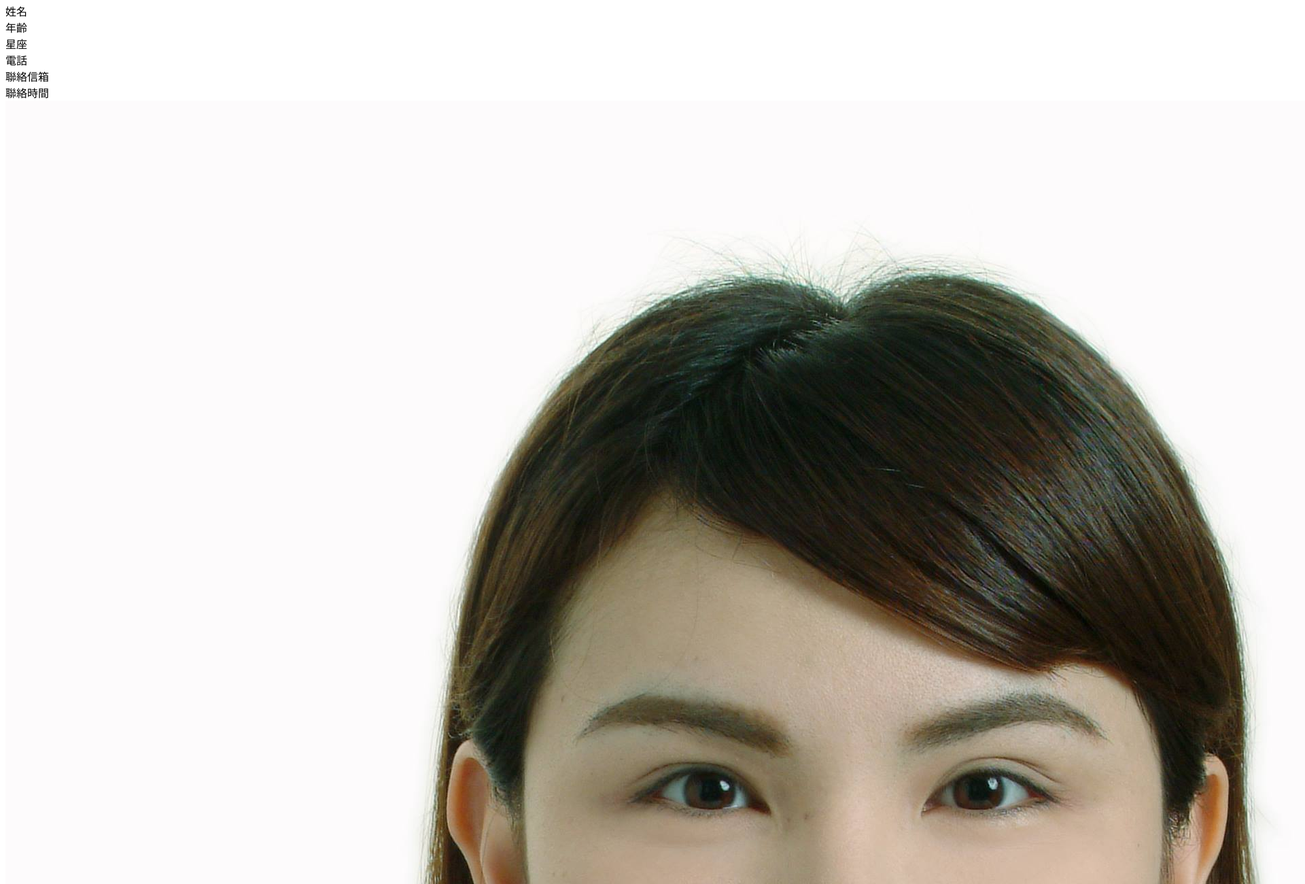
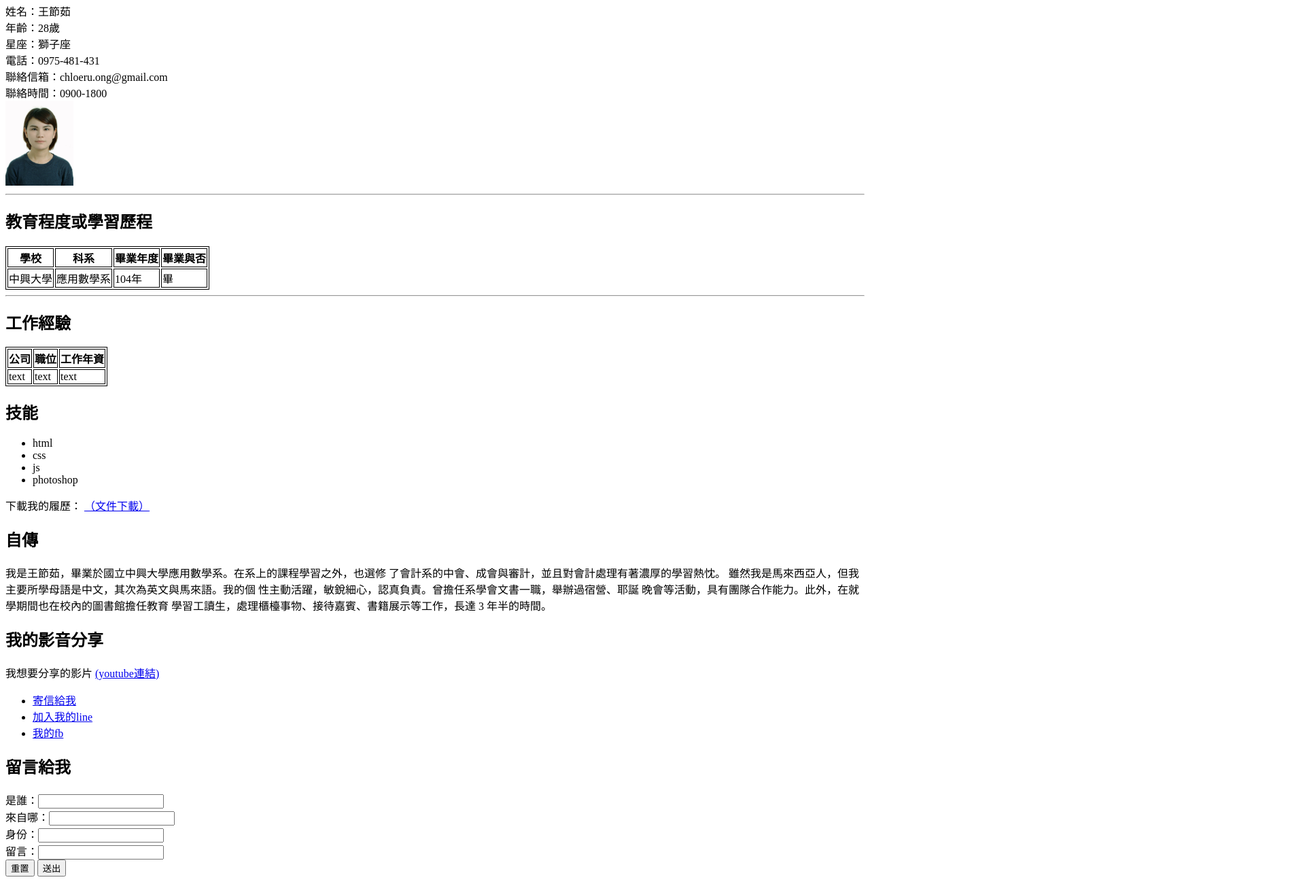
Before and after one commit to chloeong/cd105, a plain HTML site: page 180919/index.html in a window 1280 px wide. Shown: the part 140-1440 px from the top of the page at 68% size, 1920 px wide, since content can reach past the window. Drawn offline with Linux system fonts and the light colour scheme.

Commit message:
resume v1

```diff
--- a/180919/index.html
+++ b/180919/index.html
@@ -4,18 +4,19 @@
     <meta charset="UTF-8">
     <meta name="viewport" content="width=device-width, initial-scale=1.0">
     <meta http-equiv="X-UA-Compatible" content="ie=edge">
+    <link rel="stylesheet" href="style/style.css">
     <title>Document</title>
 </head>
 <body>
     <h1>履歷自傳製作</h1>
     <h2>個人基本資料</h2>
-    <div>姓名</div>
-    <div>年齡</div>
-    <div>星座</div>
-    <div>電話</div>
-    <div>聯絡信箱</div>
-    <div>聯絡時間</div>
-    <img src="images/41804352_1861701023925742_5727105397613920256_n.jpg" alt="" />
+    <div>姓名：王節茹</div>
+    <div>年齡：28歲</div>
+    <div>星座：獅子座</div>
+    <div>電話：0975-481-431</div>
+    <div>聯絡信箱：chloeru.ong@gmail.com</div>
+    <div>聯絡時間：0900-1800</div>
+    <img src="images/41804352_1861701023925742_5727105397613920256_n.jpg" class="photo" alt="照片" />
     <hr />
     <h2>教育程度或學習歷程</h2>
     <table>
@@ -26,7 +27,7 @@
             <th>畢業與否</th>
         </tr>
         <tr>
-            <td>國立中興大學</td>
+            <td>中興大學</td>
             <td>應用數學系</td>
             <td>104年</td>
             <td>畢</td>
@@ -55,9 +56,33 @@
     </ul>
     <div>下載我的履歷：
         <a href="C:\Users\Java\Documents\cd105\180919\resume">（文件下載）</a>
-        </div>
+    </div>
+    <h2>自傳</h2>
+    <p>我是王節茹，畢業於國立中興大學應用數學系。在系上的課程學習之外，也選修
+        了會計系的中會、成會與審計，並且對會計處理有著濃厚的學習熱忱。
+        雖然我是馬來西亞人，但我主要所學母語是中文，其次為英文與馬來語。我的個
+        性主動活躍，敏銳細心，認真負責。曾擔任系學會文書一職，舉辦過宿營、耶誕
+        晚會等活動，具有團隊合作能力。此外，在就學期間也在校內的圖書館擔任教育
+        學習工讀生，處理櫃檯事物、接待嘉賓、書籍展示等工作，長達 3 年半的時間。
+        </p>
+        <h2>我的影音分享</h2>
+        <p>我想要分享的影片
+            <a href="https://www.youtube.com/watch?v=MaRKzDN-mkw">(youtube連結)</a>
+        </p>
+        <ul>
+            <li><a href="#">寄信給我</a></li>
+            <li><a href="#">加入我的line</a></li>
+            <li><a href="#">我的fb</a></li>
+        </ul>
 
-
-
+        <h2>留言給我</h2>
+        <form action="">
+            是誰：<input type="text"><br/>
+            來自哪：<input type="text"><br/>
+            身份：<input type="text" name="" id=""><br/>
+            留言：<input type="text"><br/>
+        <input type="reset" value="重置">
+        <input type="submit" value="送出">
+</form>
 </body>
 </html>
--- a/180919/style/style.css
+++ b/180919/style/style.css
@@ -0,0 +1,6 @@
+.photo{
+    width: 100px;
+}
+table, tr, th, td{
+    border: 1px solid black;
+}
```
Also changed, not shown: 180919/git-test.html (+20 -0 lines).
